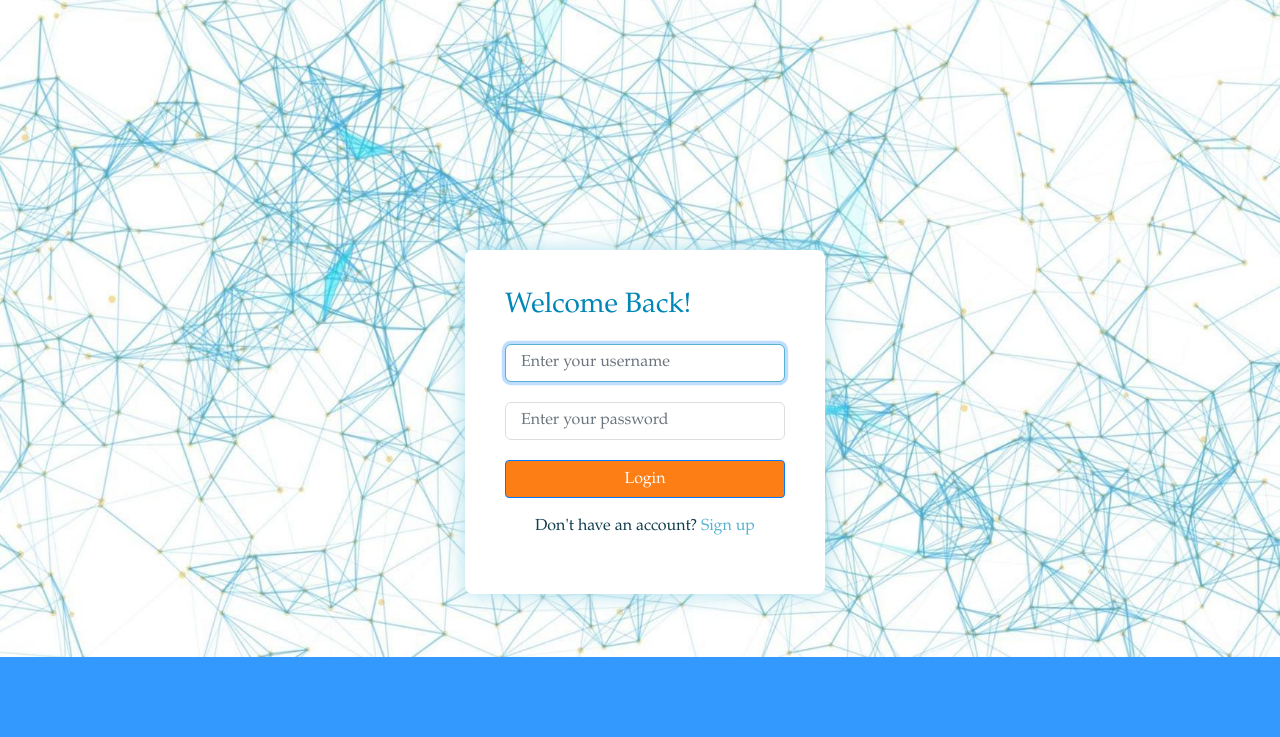
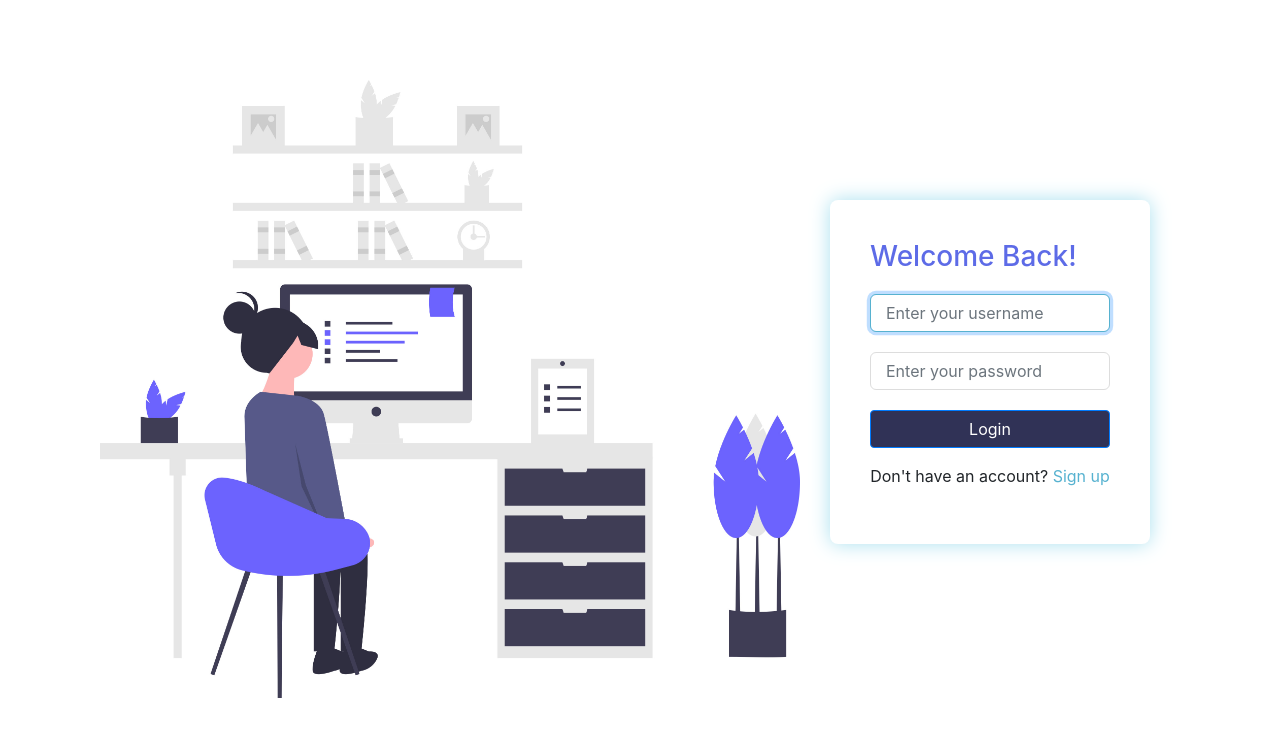
Before and after one commit to anurag1942003/EduTech-Distributed-Systems-Platform, a Django app: page / in a window 1280 px wide. Shown: the top 737 px of the page. Run offline with Django 5.2, Linux system fonts and the light colour scheme; some libraries are stand-ins or nearby versions.

Commit message:
changed login

```diff
--- a/templates/login.html
+++ b/templates/login.html
@@ -1,36 +1,35 @@
 <!DOCTYPE html>
 <html lang="en">
-
 <head>
     <meta charset="UTF-8">
     <meta name="viewport" content="width=device-width, initial-scale=1.0">
     <title>Login</title>
     <link href="https://stackpath.bootstrapcdn.com/bootstrap/4.5.2/css/bootstrap.min.css" rel="stylesheet">
     <style>
-        body {
-            font-family: 'Garamond', serif;
-            background-color:#3399ff ;
-            color: #123e4d ;
-            background-image: url('../static/images/bg.jpg');
-            background-size: cover;
-            background-position: center;
-            background-repeat: no-repeat;
-        }
-
         .login-container {
-            width: 360px;
+            width: 320px;
             margin: auto;
             padding: 40px;
             background-color: #fff;
             border-radius: 8px;
             box-shadow: 0 0 20px #a9e0ef;
-            margin-top: 250px;
+            margin-top: 200px;
+        }
+
+        .login-image {
+            width: 700px;
+            height: 600px;
+        }
+
+        .image-column {
+            margin-top: 80px;
+            text-align: left;
         }
 
         h2 {
             margin-bottom: 20px;
             font-size: 28px;
-            color: #0087b7;
+            color: #5d6be7;
         }
 
         form {
@@ -56,7 +55,7 @@
         button {
             width: 100%;
             padding: 15px;
-            background-color: #fd7e14 ;
+            background-color:#4d72cf ;
             color: #ffffff;
             border: none;
             border-radius: 6px;
@@ -85,12 +84,25 @@
         a:hover {
             color: #3399ff;
         }
+
+        .image-column {
+            text-align: center;
+        }
+
+        .login-image {
+            max-width: 100%;
+            height: auto;
+        }
+
     </style>
 </head>
 
 <body>
     <div class="container">
         <div class="row justify-content-center">
+            <div class="image-column">
+                <img src="../static/images/new.jpg" alt="Login Image" class="login-image">
+            </div>
             <div class="col-lg-4">
                 <div class="login-container">
                     <h2>Welcome Back!</h2>
@@ -109,7 +121,7 @@
                         <div class="form-group">
                             <input type="password" class="form-control" name="password" placeholder="Enter your password" required>
                         </div>
-                        <button type="submit" class="btn btn-primary" style="background-color: #fd7e14 ;">Login</button>
+                        <button type="submit" class="btn btn-primary" style="background-color: #303256 ;">Login</button>
                     </form>
                     <p class="mt-3 text-center">Don't have an account? <a href="{% url 'register' %}">Sign up</a></p>
                 </div>
@@ -117,5 +129,4 @@
         </div>
     </div>
 </body>
-
 </html>
```
Also changed, not shown: templates/home.html (+2 -15 lines), db.sqlite3, static/images/bg.jpg, static/images/new.jpg (added), static/images/new.svg (added).
